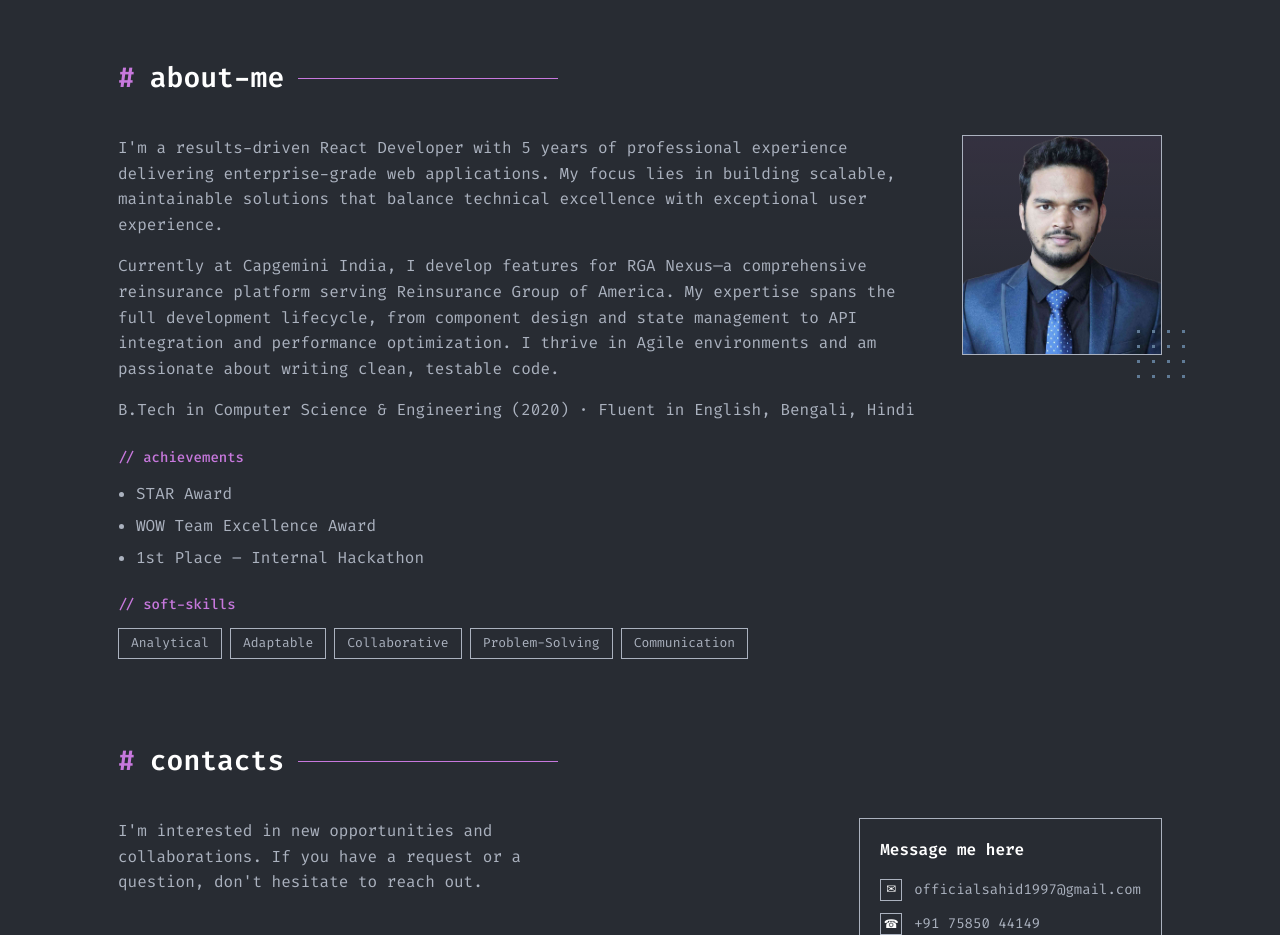
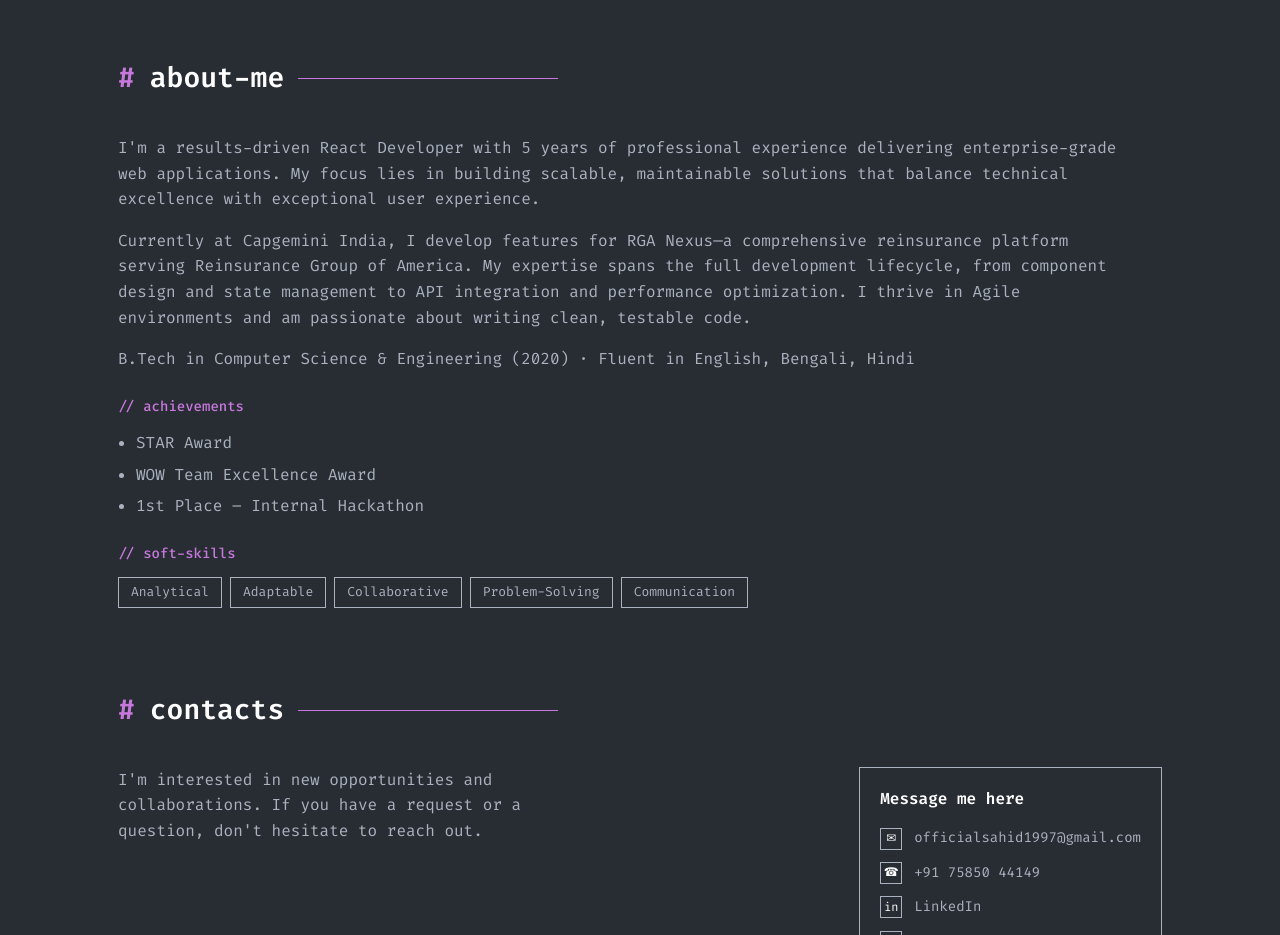
Before and after one commit to MdAbdusSahid/sahidPortfolio, a React (Vite) app: page / in a window 1280 px wide. Shown: the part 3420-4355 px from the top of the page. Built offline with nearby package versions, Linux system fonts and the light colour scheme.

Commit message:
Add files via upload

```diff
--- a/src/App.jsx
+++ b/src/App.jsx
@@ -456,16 +456,6 @@ function App() {
               </div>
             </div>
 
-            <div className="about-visual">
-              <div className="portrait alt">
-                <img
-                  className="portrait-img"
-                  src={sahidImg}
-                  alt="Md Abdus Sahid"
-                />
-                <span className="dots dots-br" />
-              </div>
-            </div>
           </div>
         </section>
 
```
